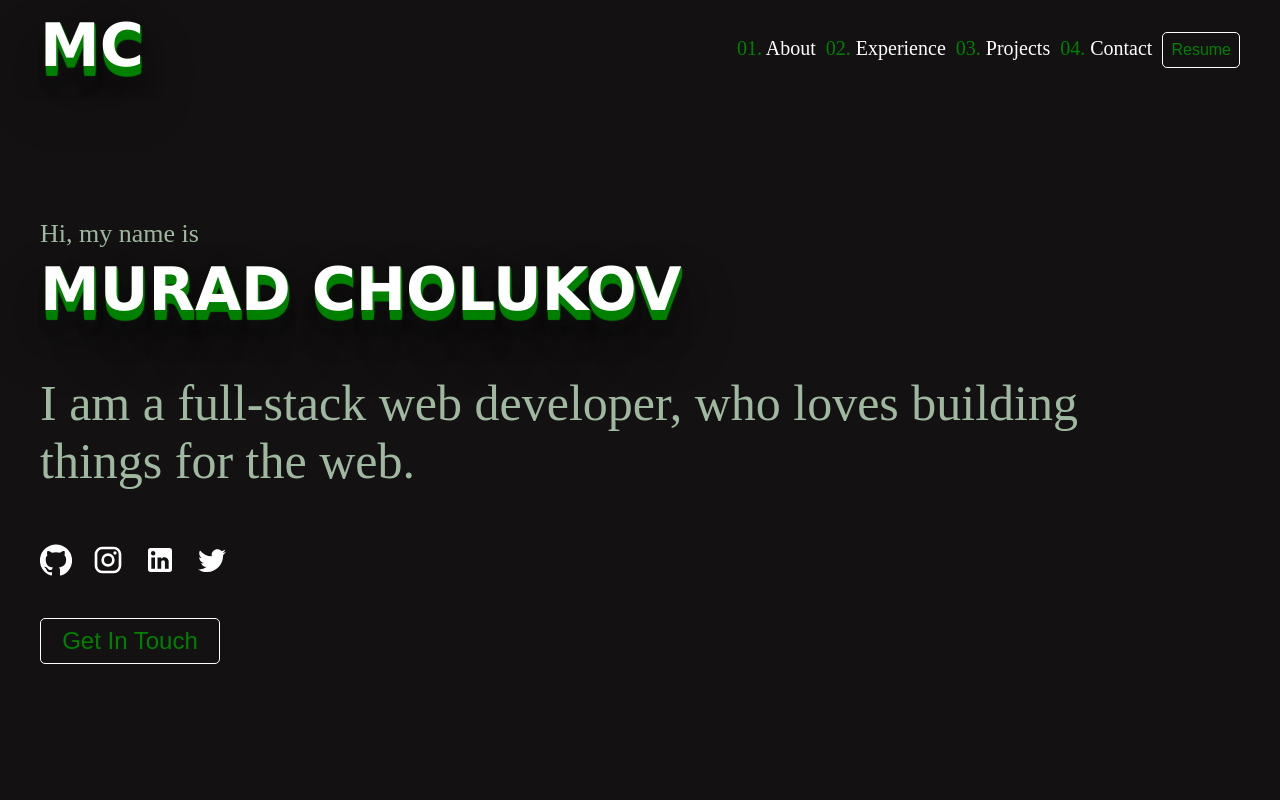
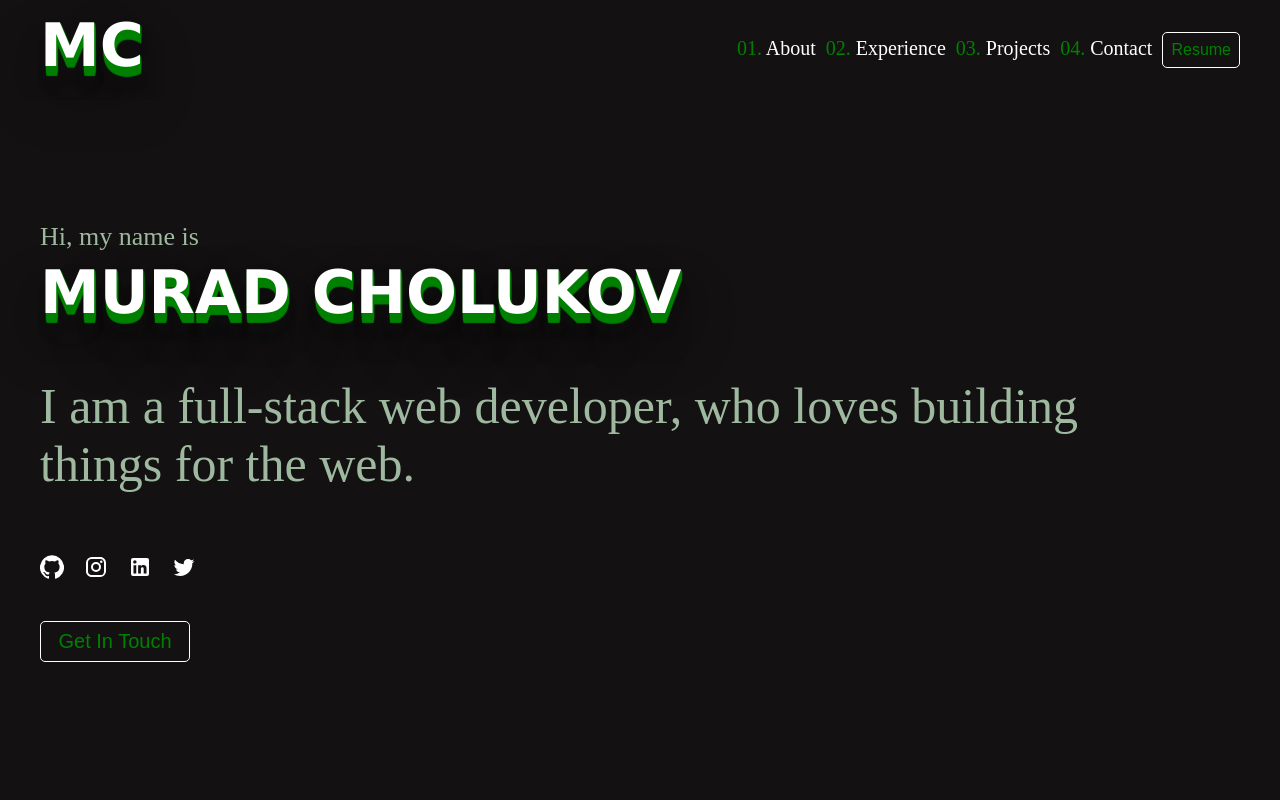
Before and after one commit to muradusa/react-portfolio, a React (Create React App) app: page / in a window 1280 px wide. Shown: the top 800 px of the page. Built offline with nearby package versions, Linux system fonts and the light colour scheme.

Commit message:
making home and header component responsive

```diff
--- a/src/Home.css
+++ b/src/Home.css
@@ -25,7 +25,7 @@
   padding-right: 20px;
   /* color: rgb(158, 185, 160); */
   color: white;
-  font-size: xx-large !important;
+  font-size: x-large !important;
 }
 .MuiSvgIcon-root:hover {
   color: green;
@@ -36,8 +36,8 @@
   color: green;
   background-color: transparent;
   border: 1px solid white;
-  font-size: 24px;
-  width: 180px;
+  font-size: 20px;
+  width: 150px;
   margin-top: 30px;
   border-radius: 5px;
   cursor: pointer;
--- a/src/Project.css
+++ b/src/Project.css
@@ -32,6 +32,10 @@
 }
 .info__title:hover {
   color: green;
+}
+
+.svg {
+  font-size: large;
 }
 
 .info__description {
```
